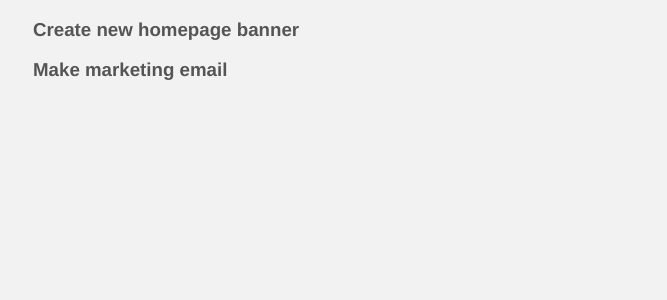
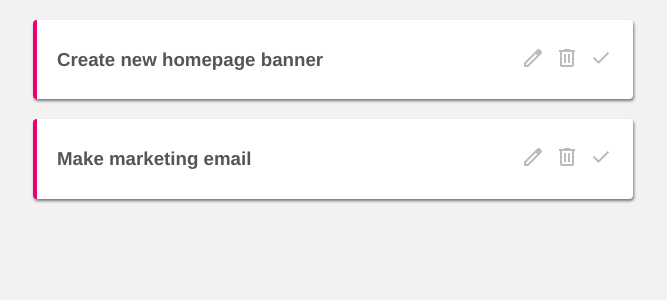
Before and after one commit to omidshome/vue-planner, a Vue app: page / in a window 1280 px wide. Shown: the top 300 px of the page, without its empty margins (307-974 px from the left). Built offline with nearby package versions, Linux system fonts and the light colour scheme; data requests are answered from the project's data file.

Commit message:
removing project of display was done

```diff
--- a/public/index.html
+++ b/public/index.html
@@ -1,15 +1,23 @@
 <!DOCTYPE html>
 <html lang="">
   <head>
-    <meta charset="utf-8">
-    <meta http-equiv="X-UA-Compatible" content="IE=edge">
-    <meta name="viewport" content="width=device-width,initial-scale=1.0">
-    <link rel="icon" href="<%= BASE_URL %>favicon.ico">
+    <meta charset="utf-8" />
+    <meta http-equiv="X-UA-Compatible" content="IE=edge" />
+    <meta name="viewport" content="width=device-width,initial-scale=1.0" />
+    <link rel="icon" href="<%= BASE_URL %>favicon.ico" />
+    <link
+      rel="stylesheet"
+      href="https://fonts.googleapis.com/css2?family=Material+Symbols+Outlined:opsz,wght,FILL,GRAD@48,400,0,0"
+    />
     <title><%= htmlWebpackPlugin.options.title %></title>
   </head>
   <body>
     <noscript>
-      <strong>We're sorry but <%= htmlWebpackPlugin.options.title %> doesn't work properly without JavaScript enabled. Please enable it to continue.</strong>
+      <strong
+        >We're sorry but <%= htmlWebpackPlugin.options.title %> doesn't work
+        properly without JavaScript enabled. Please enable it to
+        continue.</strong
+      >
     </noscript>
     <div id="app"></div>
     <!-- built files will be auto injected -->
--- a/src/components/SingleProject.vue
+++ b/src/components/SingleProject.vue
@@ -1,11 +1,70 @@
 <template>
-  <div>
-    <h3>{{ project.title }}</h3>
+  <div class="project">
+    <div class="action">
+      <h3 @click="showDetail = !showDetail">{{ project.title }}</h3>
+      <div class="icons">
+        <span class="material-symbols-outlined"> edit </span>
+        <span class="material-symbols-outlined" @click="deleteProject">
+          delete
+        </span>
+        <span class="material-symbols-outlined"> done </span>
+      </div>
+    </div>
+
+    <div class="detail" v-if="showDetail">
+      {{ project.detail }}
+    </div>
   </div>
 </template>
 
 <script>
 export default {
   props: ["project"],
+  methods: {
+    deleteProject() {
+      fetch(this.url, { method: "DELETE" })
+        .catch("Somethig went wrong")
+        .then(() => this.$emit("deletedId", this.project.id));
+      console.log(`project ${this.project.id} was deleted`);
+    },
+  },
+  data() {
+    return {
+      showDetail: false,
+      url: "http://localhost:3000/projects/" + this.project.id,
+    };
+  },
 };
 </script>
+
+<style>
+.project {
+  margin: 20px auto;
+  background: white;
+  padding: 10px 20px;
+  border-radius: 4px;
+  box-shadow: 1px 2px 3px rgba(0, 0, 0, 0.5);
+  border-left: 4px solid #e90074;
+}
+
+h3 {
+  cursor: pointer;
+}
+
+.action {
+  display: flex;
+  justify-content: space-between;
+  align-items: center;
+}
+
+.material-symbols-outlined {
+  font-size: 24px;
+  margin-left: 10px;
+  color: #bbb;
+  cursor: pointer;
+}
+
+.material-symbols-outlined:hover {
+  color: #777;
+}
+</style>
--- a/src/views/HomeView.vue
+++ b/src/views/HomeView.vue
@@ -2,7 +2,7 @@
   <div>
     <div v-if="projects.length">
       <div v-for="project in projects" :key="project.id">
-        <SingleProjectVue :project="project" />
+        <SingleProjectVue :project="project" @deletedId="onDeleltedProject" />
       </div>
     </div>
   </div>
@@ -19,6 +19,11 @@
     };
   },
   components: {},
+  methods: {
+    onDeleltedProject(id) {
+      this.projects = this.projects.filter((project) => project.id !== id);
+    },
+  },
   mounted() {
     fetch("http://localhost:3000/projects")
       .then((data) => data.json())
```
